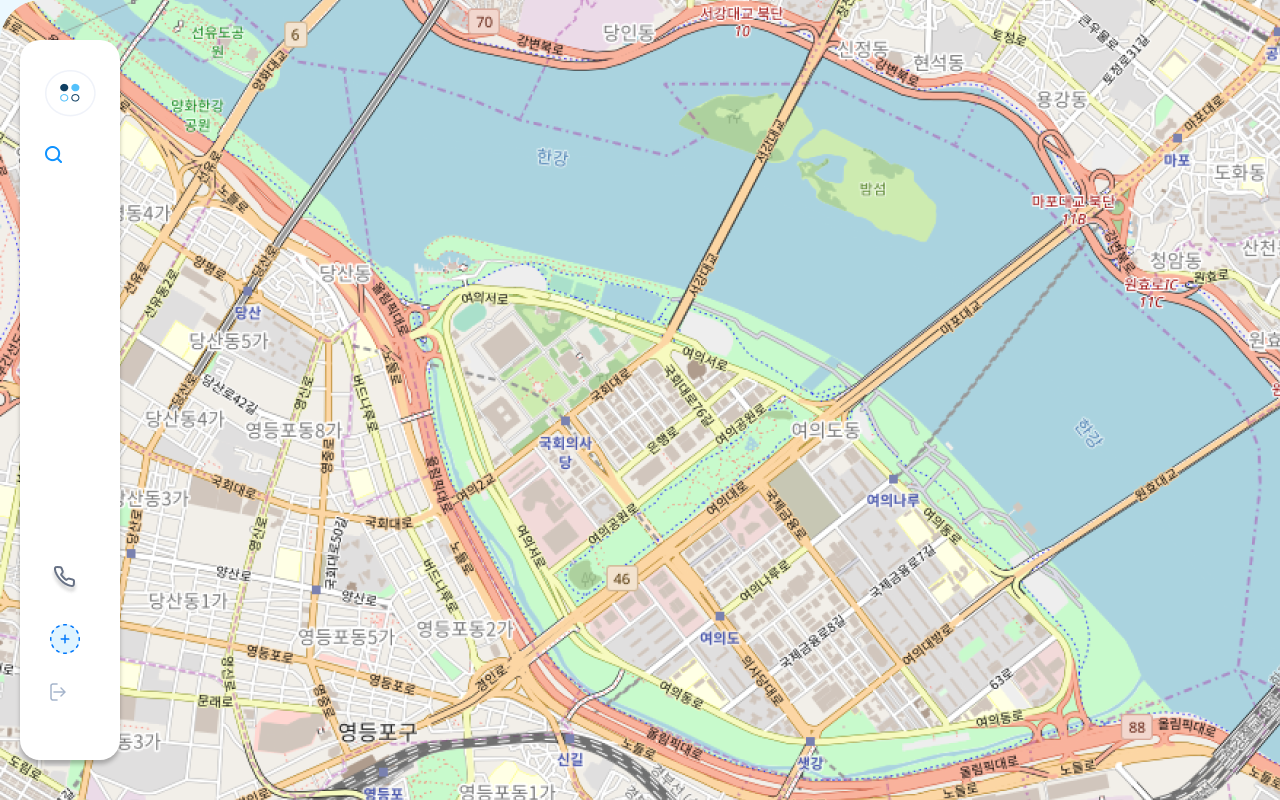
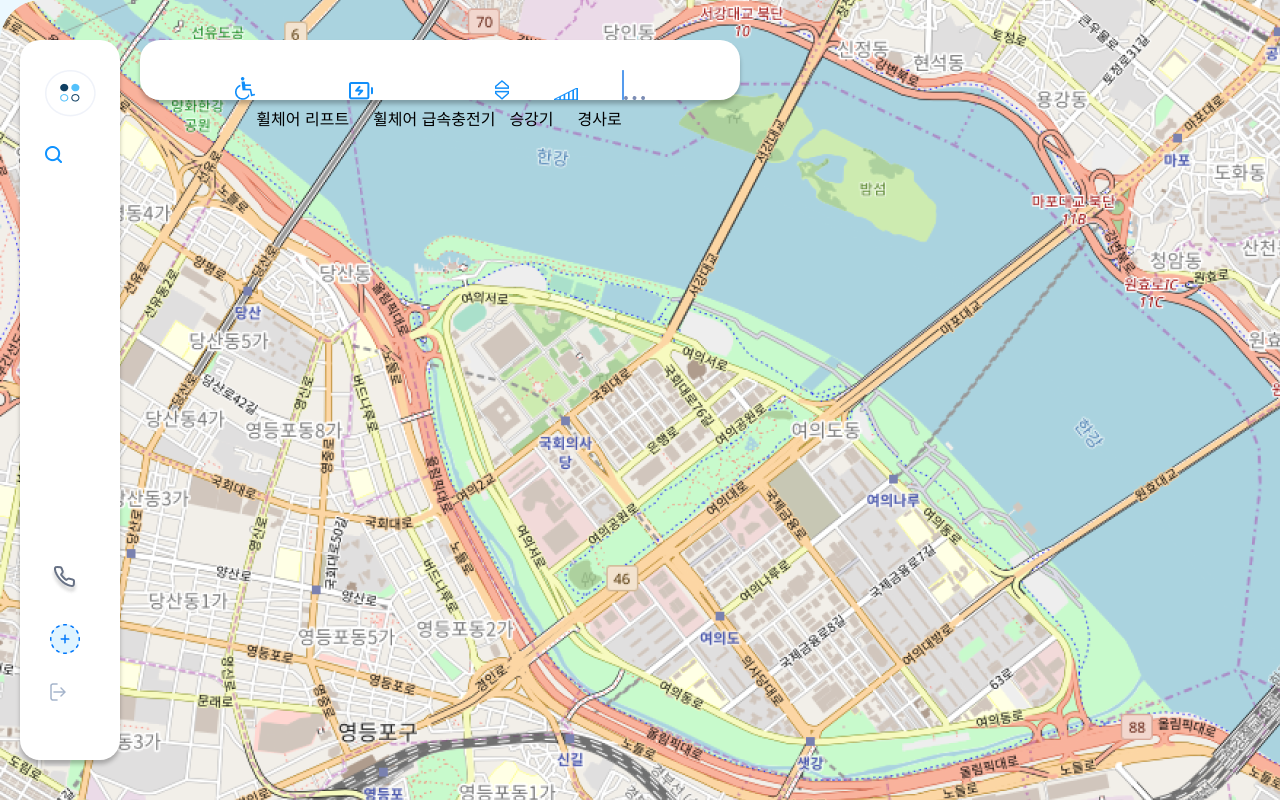
Before and after one commit to park-suyeon/WM, a Next.js app: page / in a window 1280 px wide. Built offline with nearby package versions, Linux system fonts and the light colour scheme.

Commit message:
20220926icon

```diff
--- a/components/index/FastSearch.js
+++ b/components/index/FastSearch.js
@@ -4,7 +4,7 @@ const FastSearchBlock = styled.div`
   position: fixed;
   background-color: white;
   top: 40px;
-  left: 20px;
+  left: 140px;
   width: 600px;
   bottom: 40px;
   border-radius: 20px;
@@ -24,20 +24,16 @@ const FastSearch = (props) => {
   return (
     <FastSearchBlock>
       <div>
-        <img className="icon" src="\images\icon\lift.png">
-          휠체어 리프트
-        </img>
-        <img className="icon" src="\images\icon\charge.png">
-          휠체어 급속충전기
-        </img>
-        <img className="icon" src="\images\icon\elevator.png">
-          승강기
-        </img>
-        <img className="icon" src="\images\icon\ramp.png">
-          경사로
-        </img>
-        <img className="icon" src="\images\icon\division.png"></img>
-        <img className="icon" src="\images\icon\more.png"></img>
+        <img className="icon" src="\images\icon\lift.png" />
+        휠체어 리프트
+        <img className="icon" src="\images\icon\charge.png" />
+        휠체어 급속충전기
+        <img className="icon" src="\images\icon\elevator.png" />
+        승강기
+        <img className="icon" src="\images\icon\ramp.png" />
+        경사로
+        <img className="icon" src="\images\icon\division.png" />
+        <img className="icon" src="\images\icon\more.png" />
       </div>
     </FastSearchBlock>
   );
--- a/components/index/Menubar.js
+++ b/components/index/Menubar.js
@@ -23,13 +23,13 @@ const Menubar = (props) => {
   return (
     <MenubarBlock>
       <div>
-        <img className="icon" src="\images\logo.png"></img>
-        <img className="icon" src="\images\icon\search.png"></img>
+        <img className="icon" src="\images\logo.png" />
+        <img className="icon" src="\images\icon\search.png" />
       </div>
       <div>
-        <img className="icon" src="\images\icon\call.png"></img>
-        <img className="icon" src="\images\icon\login.png"></img>
-        <img className="icon" src="\images\icon\logout.png"></img>
+        <img className="icon" src="\images\icon\call.png" />
+        <img className="icon" src="\images\icon\login.png" />
+        <img className="icon" src="\images\icon\logout.png" />
       </div>
     </MenubarBlock>
   );
--- a/pages/index.js
+++ b/pages/index.js
@@ -18,7 +18,7 @@ export default function Home() {
       </Head>
       <Map></Map>
       <Menubar></Menubar>
-      {/* <FastSearch></FastSearch> */}
+      <FastSearch></FastSearch>
     </div>
   );
 }
```
Also changed, not shown: public/images/icon/charge.png (renamed from public/images/icon/charge_.png).
